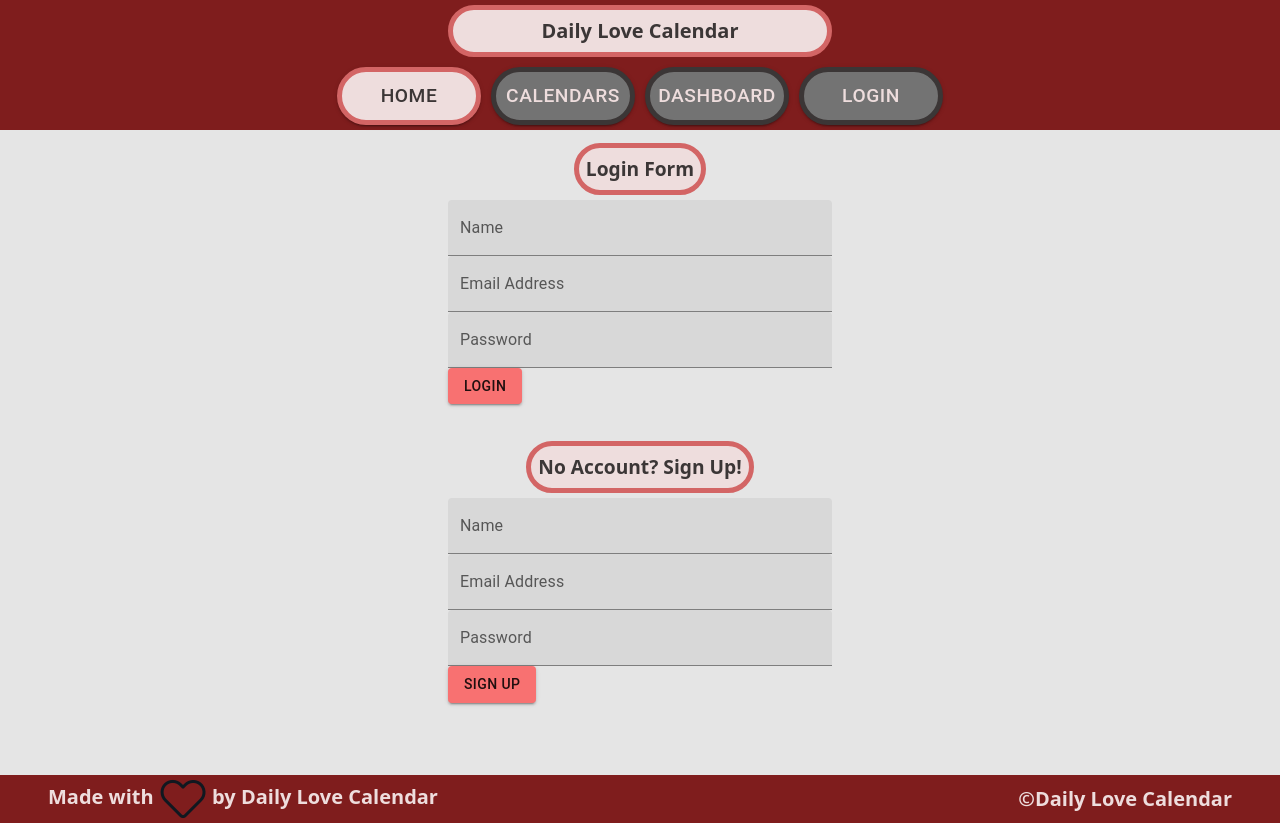
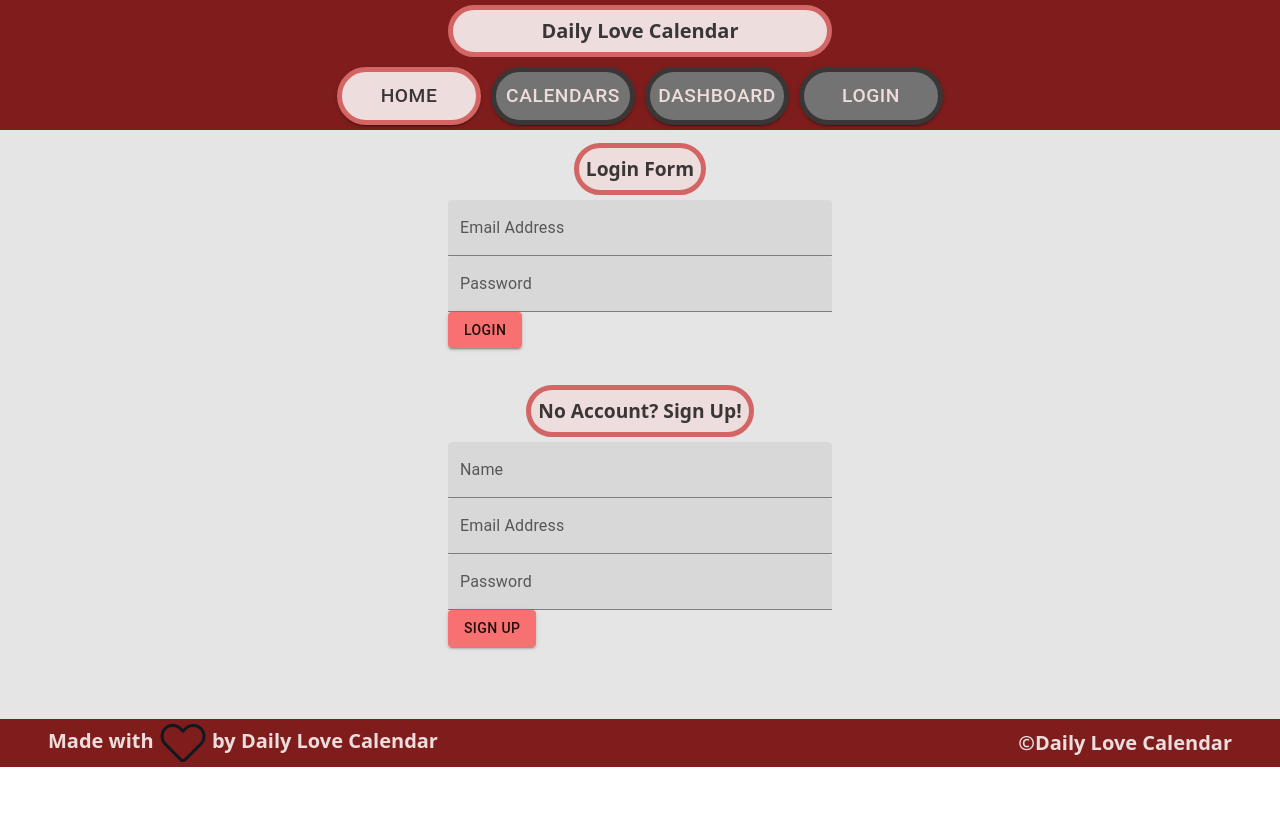
Before and after one commit to JamesHardin02/Daily-Love-Calendar, a React (Create React App) app in the folder client/: page /Login in a window 1280 px wide. After the commit the page ends 800 px from the top, so only its background shows below. Built offline with nearby package versions, Linux system fonts and the light colour scheme.

Commit message:
login and signup working

```diff
--- a/client/src/pages/Login.js
+++ b/client/src/pages/Login.js
@@ -9,11 +9,11 @@ import { ADD_USER, LOGIN_USER } from '../utils/mutations';
 import Auth from '../utils/auth';
 
 export default function Login() {
-  const [formStateLogin, setFormStateLogin] = useState({ loginName: '', loginEmail: '', loginPassword: ''});
+  const [formStateLogin, setFormStateLogin] = useState({ loginEmail: '', loginPassword: ''});
   const [formStateSignUp, setFormStateSignUp] = useState({ signUpName: '', signUpEmail: '', signUpPassword: ''});
   const [errorMessageLogin, setErrorMessageLogin] = useState('');
   const [errorMessageSignUp, setErrorMessageSignUp] = useState('');
-  const { loginName, loginEmail, loginPassword } = formStateLogin;
+  const { loginEmail, loginPassword } = formStateLogin;
   const { signUpName, signUpEmail, signUpPassword } = formStateSignUp;
 
   const [login] = useMutation(LOGIN_USER);
@@ -105,18 +105,10 @@ export default function Login() {
       <h1 className="text-center navActive text-xl font-semibold">Login Form</h1>
       <form className='flex flex-col w-full mb-8 sm:w-96' onSubmit={handleSubmitLogin}>
         <ThemeProvider theme={theme}>
-          {/* name */}
-          <TextField
-          onBlur={handleChangeLogin}
-          type="text" name="loginName" defaultValue={loginName}
-          variant="filled" color="warning" label="Name"
-          placeholder="your name here"
-          >
-          </TextField>
           {/* email */}
           <TextField
           onBlur={handleChangeLogin}
-          type="text" name="loginEmail" defaultValue={loginEmail}
+          type="text" name="email" defaultValue={loginEmail}
           variant="filled" color="warning" label="Email Address"
           placeholder="email@email.com"
           >
@@ -124,7 +116,7 @@ export default function Login() {
           {/* password */}
           <TextField
           onBlur={handleChangeLogin}
-          type="text" name="loginPassword" defaultValue={loginPassword}
+          type="text" name="password" defaultValue={loginPassword}
           variant="filled" color="warning" label="Password"
           placeholder="your password here"
           >
```
Also changed, not shown: 1 other file (tests, documents, lock files or other folders).
